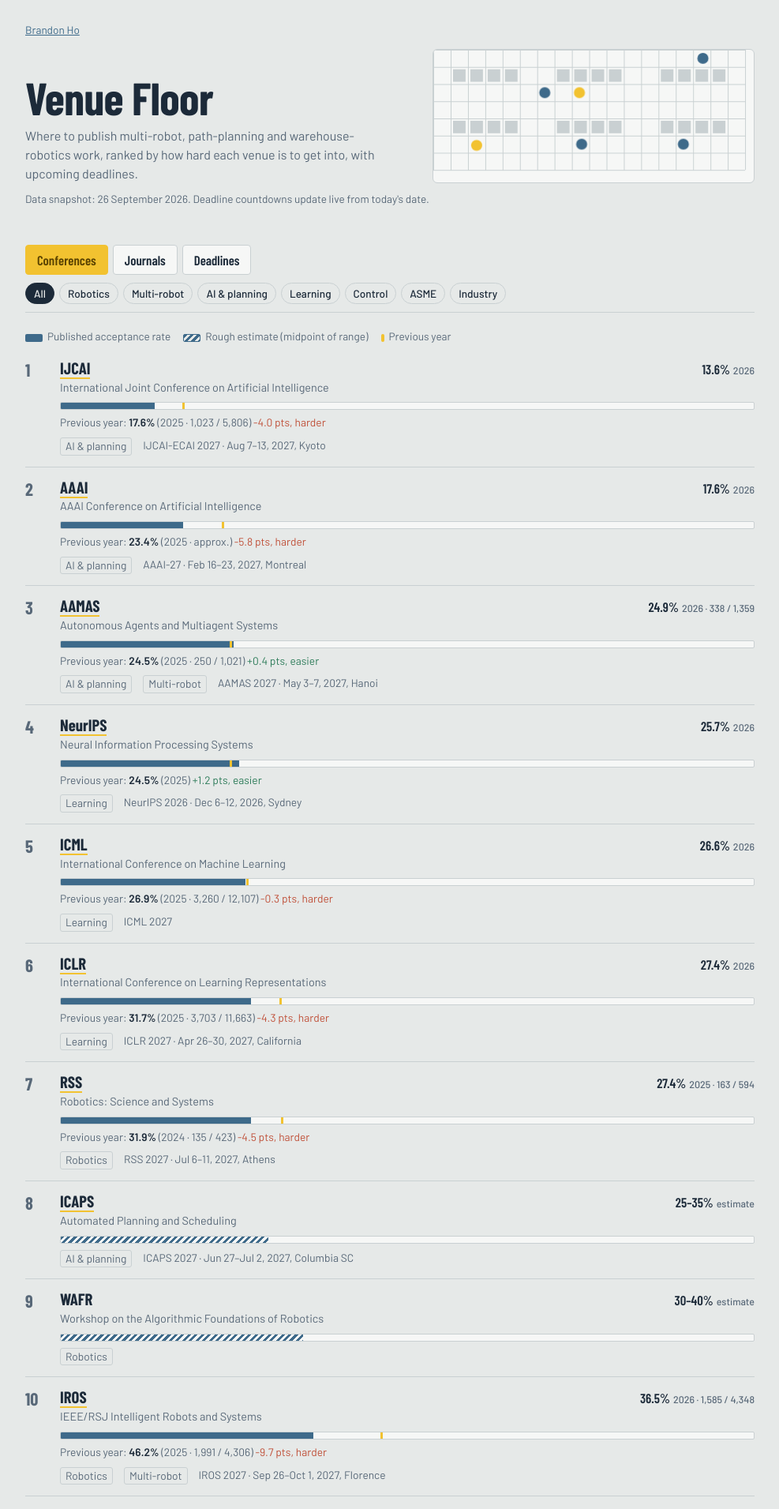
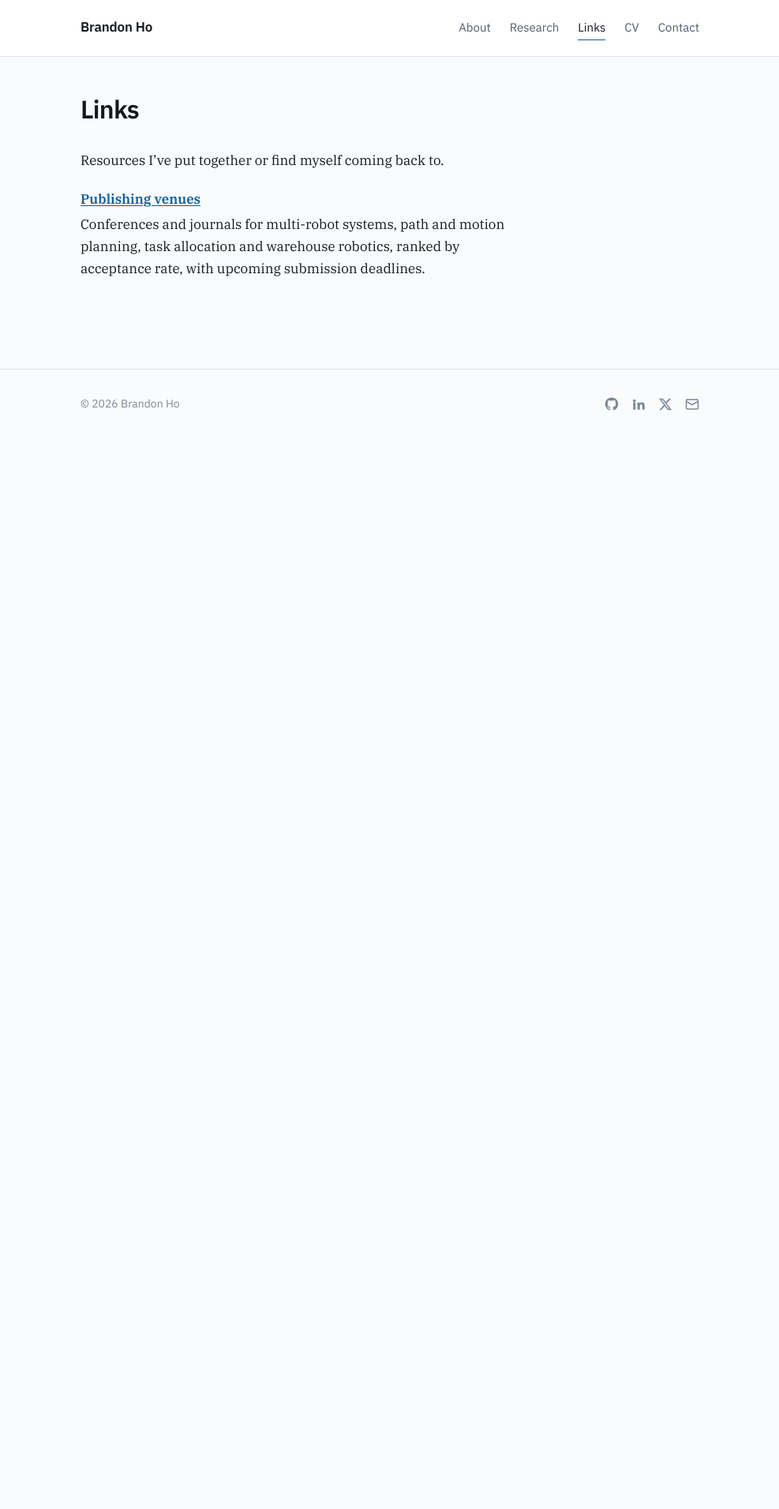
Before and after one commit to BrandonGel/BrandonGel.github.io, a Jekyll site: the page built from links.markdown, in a window 1280 px wide. Shown: the top 1911 px of the page at 79% size, without its empty margins (146-1133 px from the left). Built offline with Jekyll 4.4.1, drawn with Linux system fonts in a browser that asks for light colours; after the commit the page ends 900 px from its top, so only the background shows below that; some of the changed text lies outside the part shown.

Commit message:
Add Links page and move venues guide to /links/venues/
/links/ is now an index page listing resources, with the venues guide as
its first entry. The nav item is renamed from Venues to Links.

Co-Authored-By: Claude Opus 5.5 <noreply@anthropic.com>
Claude-Session: https://claude.ai/code/session_019PPXMzKBU3wHzqS5iyeRpy

```diff
--- a/_includes/header.html
+++ b/_includes/header.html
@@ -4,7 +4,7 @@
     <nav class="site-nav">
       <a href="{{ '/about/' | relative_url }}"{% if page.url == '/about/' %} aria-current="page"{% endif %}>About</a>
       <a href="{{ '/research/' | relative_url }}"{% if page.url == '/research/' %} aria-current="page"{% endif %}>Research</a>
-      <a href="{{ '/links/' | relative_url }}">Venues</a>
+      <a href="{{ '/links/' | relative_url }}"{% if page.url == '/links/' %} aria-current="page"{% endif %}>Links</a>
       <a href="{{ '/cv/' | relative_url }}"{% if page.url == '/cv/' %} aria-current="page"{% endif %}>CV</a>
       <a href="{{ '/contact/' | relative_url }}"{% if page.url == '/contact/' %} aria-current="page"{% endif %}>Contact</a>
     </nav>
--- a/assets/css/main.css
+++ b/assets/css/main.css
@@ -397,3 +397,7 @@ button:focus-visible {
   .site-header .wrap { flex-direction: column; align-items: flex-start; gap: 0.75rem; }
   .site-nav { gap: 1.15rem; }
 }
+
+/* Links page */
+.link-list dt { margin-top: 1.25em; font-weight: 600; }
+.link-list dd { margin: 0.25em 0 0; }
--- /dev/null
+++ b/links.markdown
@@ -0,0 +1,12 @@
+---
+layout: page
+title: Links
+permalink: /links/
+---
+
+Resources I've put together or find myself coming back to.
+
+<dl class="link-list">
+  <dt><a href="{{ '/links/venues/' | relative_url }}">Publishing venues</a></dt>
+  <dd>Conferences and journals for multi-robot systems, path and motion planning, task allocation and warehouse robotics, ranked by acceptance rate, with upcoming submission deadlines.</dd>
+</dl>
--- a/links/index.html
+++ b/links/venues/index.html
@@ -106,7 +106,7 @@ footer{border-top:1px solid var(--line);padding:18px 0 30px;color:var(--muted);f
 <body>
 <div class="wrap">
 <header>
-  <p class="stamp" style="margin:0 0 14px"><a href="/">Brandon Ho</a></p>
+  <p class="stamp" style="margin:0 0 14px"><a href="/">Brandon Ho</a> / <a href="/links/">Links</a></p>
   <div class="hero">
     <div>
       <h1>Venue Floor</h1>
```
